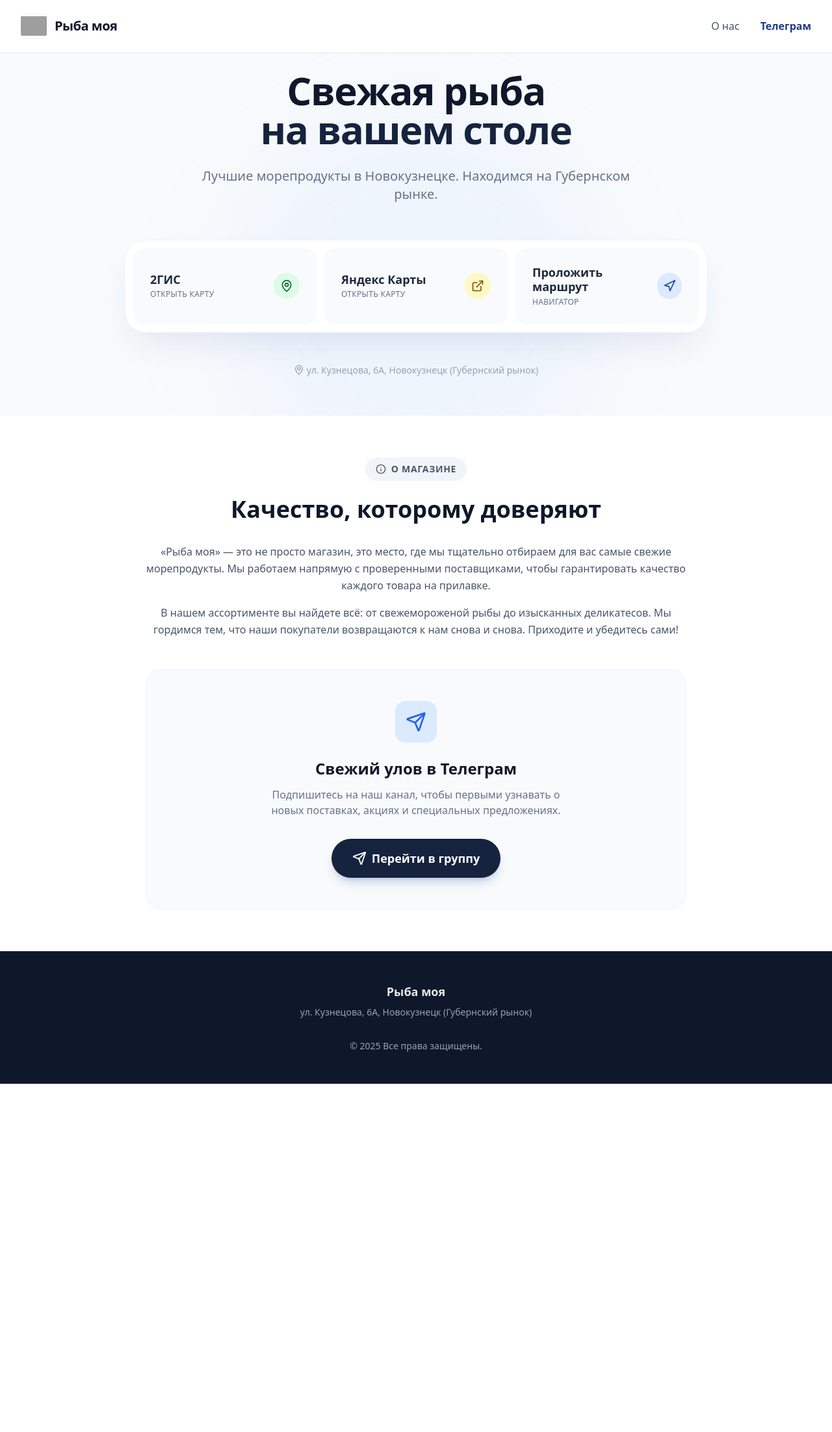
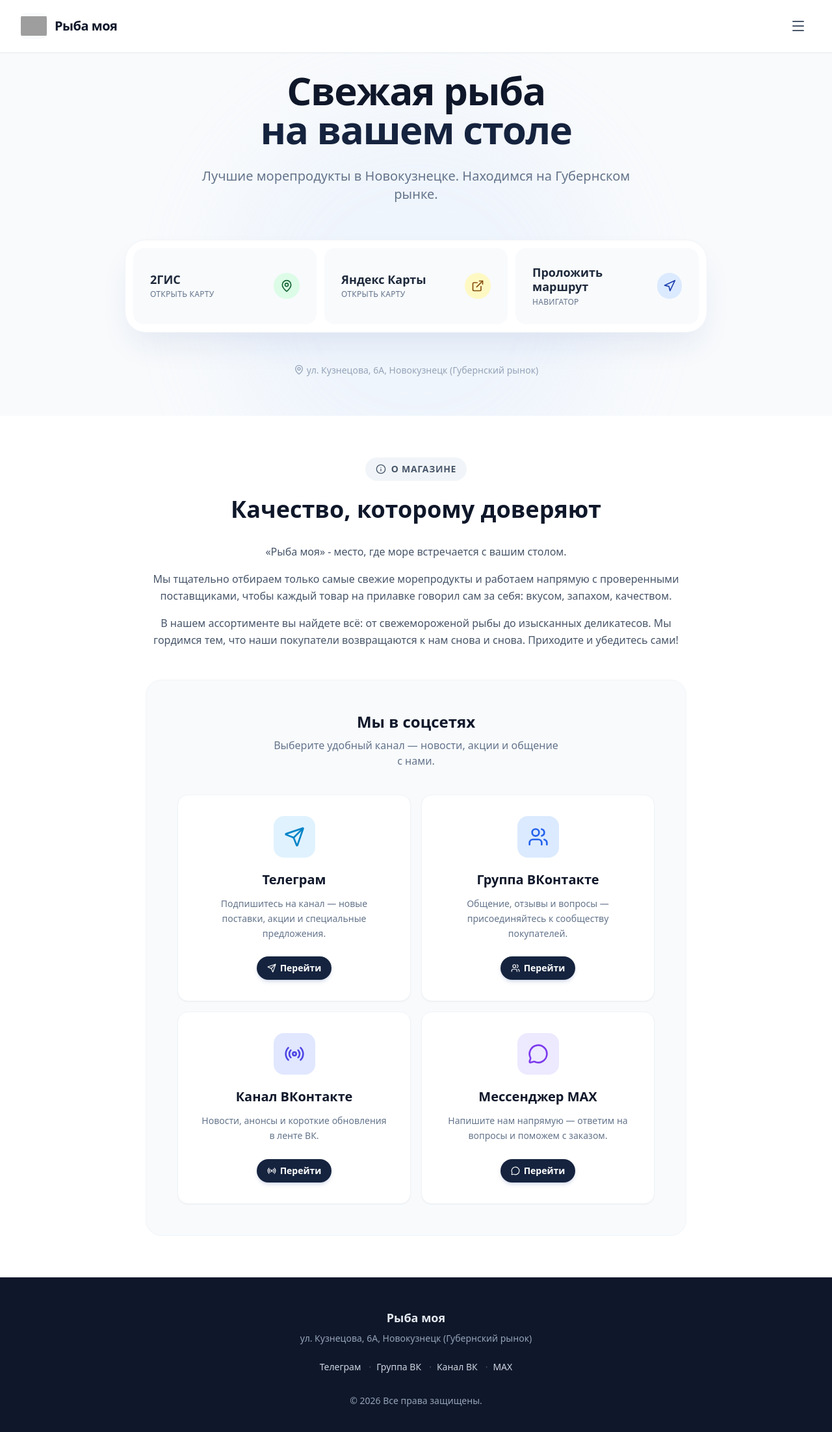
Before and after one commit to GingerMustache/fish_landing, a React (Create React App) app: page / in a window 1280 px wide. Shown: the top 2204 px of the page at 65% size. Before the commit the page ends 1668 px from the top, so only its background shows below. Built offline with nearby package versions, Linux system fonts and the light colour scheme; grey boxes are pictures that could not be loaded.

Commit message:
save changes

```diff
--- a/src/App.js
+++ b/src/App.js
@@ -1,16 +1,67 @@
-import { useState, useRef } from 'react';
-import { MapPin, Navigation, Send, Menu, X, Info, ExternalLink } from 'lucide-react';
-import { motion, AnimatePresence, useInView } from 'framer-motion';
+import { AnimatePresence, motion, useInView } from 'framer-motion';
+import { ExternalLink, Info, MapPin, Menu, MessageCircle, Navigation, Radio, Send, Users, X } from 'lucide-react';
+import { useRef, useState } from 'react';
 
 // --- CONFIGURATION ---
 const SHOP_CONFIG = {
   name: "Рыба моя",
   telegramUsername: "ryba_moya_gubern",
+  vkGroupUrl: "https://vk.ru/club236313284",
+  vkChannelUrl:
+    "https://vk.ru/?u=2&to=L2ltL2NoYW5uZWxzLy0yMzczNzc4MDU/dDJmcz0wMTQzZGU1N2QyMmU1YzJiZDRfMw--",
+  maxMessengerUrl: "https://max.ru/join/bT9qTZaXzce5UGbIY1M1bJrO2CNwg5UPlNXSHbPGmuc",
   address: "ул. Кузнецова, 6А, Новокузнецк (Губернский рынок)",
   yandexMapLink: "https://yandex.ru/maps/org/ryba_moya/143227952967/?ll=87.136978%2C53.746522&z=17",
   yandexMapsRouteUrl: "https://yandex.ru/maps/237/novokuznetsk/?ll=87.136978%2C53.746522&mode=routes&rtext=~53.746724%2C87.137262&rtt=auto&ruri=~ymapsbm1%3A%2F%2Forg%3Foid%3D143227952967&z=17",
   twoGisUrl: "https://2gis.ru/novokuznetsk/firm/70000001031547900",
 };
+
+const getSocialLinks = (telegramUrl) => [
+  { href: telegramUrl, label: "Телеграм" },
+  { href: SHOP_CONFIG.vkGroupUrl, label: "Группа ВК" },
+  { href: SHOP_CONFIG.vkChannelUrl, label: "Канал ВК" },
+  { href: SHOP_CONFIG.maxMessengerUrl, label: "MAX" },
+];
+
+const getAboutSocialCards = (telegramUrl) => [
+  {
+    key: "telegram",
+    href: telegramUrl,
+    title: "Телеграм",
+    description:
+      "Подпишитесь на канал — новые поставки, акции и специальные предложения.",
+    cta: "Перейти",
+    icon: Send,
+    iconBg: "bg-sky-100 text-sky-600",
+  },
+  {
+    key: "vkGroup",
+    href: SHOP_CONFIG.vkGroupUrl,
+    title: "Группа ВКонтакте",
+    description: "Общение, отзывы и вопросы — присоединяйтесь к сообществу покупателей.",
+    cta: "Перейти",
+    icon: Users,
+    iconBg: "bg-blue-100 text-blue-600",
+  },
+  {
+    key: "vkChannel",
+    href: SHOP_CONFIG.vkChannelUrl,
+    title: "Канал ВКонтакте",
+    description: "Новости, анонсы и короткие обновления в ленте ВК.",
+    cta: "Перейти",
+    icon: Radio,
+    iconBg: "bg-indigo-100 text-indigo-600",
+  },
+  {
+    key: "max",
+    href: SHOP_CONFIG.maxMessengerUrl,
+    title: "Мессенджер MAX",
+    description: "Напишите нам напрямую — ответим на вопросы и поможем с заказом.",
+    cta: "Перейти",
+    icon: MessageCircle,
+    iconBg: "bg-violet-100 text-violet-600",
+  },
+];
 
 // --- COMPONENTS ---
 
@@ -33,21 +84,49 @@
 const PrimaryButton = ({ children, onClick, icon: Icon }) => (
   <motion.button
     onClick={onClick}
-    className="inline-flex items-center justify-center gap-2 px-8 py-4 rounded-full font-bold text-white shadow-lg shadow-blue-900/20 hover:shadow-blue-900/40 hover:-translate-y-1 transition-all active:translate-y-0 active:scale-95 text-lg"
+    className="inline-flex items-center justify-center gap-1.5 px-4 py-2 rounded-full font-bold text-white text-sm shadow-md shadow-blue-900/15 hover:shadow-lg hover:shadow-blue-900/30 hover:-translate-y-0.5 transition-all active:translate-y-0 active:scale-95"
     style={{ backgroundColor: 'rgb(21,35,62)' }}
     whileTap={{ scale: 0.97 }}
   >
-    {Icon && <Icon size={22} />}
+    {Icon && <Icon size={14} />}
     {children}
   </motion.button>
 );
 
-const AboutSectionContent = ({ telegramUrl }) => {
+const AboutSocialCard = ({ card, className = "" }) => {
+  const Icon = card.icon;
+  return (
+    <div
+      className={`flex flex-col items-center text-center bg-white rounded-2xl p-6 md:p-8 border border-slate-100 shadow-sm ${className}`}
+    >
+      <div className={`w-16 h-16 rounded-2xl flex items-center justify-center mb-5 ${card.iconBg}`}>
+        <Icon size={32} />
+      </div>
+      <h3 className="text-xl font-bold text-slate-900 mb-3">{card.title}</h3>
+      <p className="text-slate-500 mb-6 text-sm leading-relaxed flex-1">{card.description}</p>
+      <PrimaryButton icon={Icon} onClick={() => window.open(card.href, "_blank")}>
+        {card.cta}
+      </PrimaryButton>
+    </div>
+  );
+};
+
+const AboutSectionContent = ({ aboutSocialCards }) => {
   const headerRef = useRef(null);
   const contentRef = useRef(null);
+  const [activeSocialSlide, setActiveSocialSlide] = useState(0);
 
   const isHeaderInView = useInView(headerRef, { once: true, amount: 0.01 });
   const isContentInView = useInView(contentRef, { once: true, amount: 0.1 });
+
+  const handleSocialCarouselScroll = (e) => {
+    const { scrollLeft, scrollWidth, clientWidth } = e.target;
+    const maxScroll = scrollWidth - clientWidth;
+    if (maxScroll <= 0) return;
+    const progress = scrollLeft / maxScroll;
+    const n = aboutSocialCards.length;
+    setActiveSocialSlide(Math.min(n - 1, Math.max(0, Math.floor(progress * n))));
+  };
 
   return (
     <div>
@@ -75,25 +154,57 @@
       >
         <div className="prose prose-lg mx-auto text-slate-600 mb-12 leading-relaxed">
           <p className="mb-4">
-            «Рыба моя» — это не просто магазин, это место, где мы тщательно отбираем для вас самые свежие морепродукты. Мы работаем напрямую с проверенными поставщиками, чтобы гарантировать качество каждого товара на прилавке.
+            «Рыба моя» - место, где море встречается с вашим столом.
+          </p>
+          <p className="mb-4">
+            Мы тщательно отбираем только самые свежие морепродукты и работаем напрямую с проверенными поставщиками, чтобы каждый товар на прилавке говорил сам за себя: вкусом, запахом, качеством.
           </p>
           <p>
             В нашем ассортименте вы найдете всё: от свежемороженой рыбы до изысканных деликатесов. Мы гордимся тем, что наши покупатели возвращаются к нам снова и снова. Приходите и убедитесь сами!
           </p>
         </div>
 
-        <div className="bg-slate-50 rounded-3xl p-8 md:p-12 border border-slate-100">
-          <div className="flex flex-col items-center">
-            <div className="w-16 h-16 bg-blue-100 text-blue-600 rounded-2xl flex items-center justify-center mb-6">
-              <Send size={32} />
-            </div>
-            <h3 className="text-2xl font-bold text-slate-900 mb-3">Свежий улов в Телеграм</h3>
-            <p className="text-slate-500 mb-8 max-w-md">
-              Подпишитесь на наш канал, чтобы первыми узнавать о новых поставках, акциях и специальных предложениях.
+        <div className="bg-slate-50 rounded-3xl p-6 md:p-12 border border-slate-100">
+          <div className="flex flex-col items-center mb-8 md:mb-10">
+            <h3 className="text-2xl font-bold text-slate-900 mb-2">Мы в соцсетях</h3>
+            <p className="text-slate-500 text-sm md:text-base max-w-md">
+              Выберите удобный канал — новости, акции и общение с нами.
             </p>
-            <PrimaryButton icon={Send} onClick={() => window.open(telegramUrl, '_blank')}>
-              Перейти в группу
-            </PrimaryButton>
+          </div>
+
+          <div
+            onScroll={handleSocialCarouselScroll}
+            className="md:hidden flex flex-row gap-3 overflow-x-auto snap-x snap-mandatory -mx-4 px-4 pb-2 scrollbar-hide"
+          >
+            {aboutSocialCards.map((card) => (
+              <AboutSocialCard
+                key={card.key}
+                card={card}
+                className="min-w-[min(92vw,320px)] w-[min(92vw,320px)] shrink-0 snap-center"
+              />
+            ))}
+          </div>
+
+          <div className="hidden md:grid md:grid-cols-2 md:gap-4">
+            {aboutSocialCards.map((card) => (
+              <AboutSocialCard key={card.key} card={card} className="min-h-0" />
+            ))}
+          </div>
+
+          <div className="md:hidden flex justify-center gap-2 mt-4">
+            {aboutSocialCards.map((_, index) => (
+              <div
+                key={index}
+                className={`
+                  h-2 rounded-full transition-all duration-300
+                  ${activeSocialSlide === index
+                    ? "w-6"
+                    : "w-2 bg-slate-300"
+                  }
+                `}
+                style={{ backgroundColor: activeSocialSlide === index ? "rgb(21,35,62)" : "" }}
+              />
+            ))}
           </div>
         </div>
       </motion.div>
@@ -101,7 +212,7 @@
   );
 };
 
-const FooterContent = ({ shopConfig }) => {
+const FooterContent = ({ shopConfig, socialLinks }) => {
   const ref = useRef(null);
   const isInView = useInView(ref, { once: true, amount: 0.3 });
 
@@ -125,8 +236,26 @@
     >
       <div className="max-w-7xl mx-auto px-4">
         <motion.p variants={itemVariants} className="font-bold text-slate-200 text-lg mb-2">{shopConfig.name}</motion.p>
-        <motion.p variants={itemVariants} className="mb-8 opacity-60">{shopConfig.address}</motion.p>
-        <motion.p variants={itemVariants}>© 2025 Все права защищены.</motion.p>
+        <motion.p variants={itemVariants} className="mb-6 opacity-60">{shopConfig.address}</motion.p>
+        <motion.div
+          variants={itemVariants}
+          className="flex flex-wrap justify-center items-center gap-x-1 gap-y-2 mb-8 text-sm"
+        >
+          {socialLinks.map((link, index) => (
+            <span key={link.label} className="inline-flex items-center">
+              {index > 0 && <span className="mx-2 text-slate-600 select-none" aria-hidden>·</span>}
+              <a
+                href={link.href}
+                target="_blank"
+                rel="noreferrer"
+                className="font-medium text-slate-300 hover:text-white transition-colors"
+              >
+                {link.label}
+              </a>
+            </span>
+          ))}
+        </motion.div>
+        <motion.p variants={itemVariants}>© 2026 Все права защищены.</motion.p>
       </div>
     </motion.footer>
   );
@@ -135,11 +264,13 @@
 // --- MAIN APP COMPONENT ---
 
 export default function FishShopLanding() {
-  const [isMobileMenuOpen, setIsMobileMenuOpen] = useState(false);
+  const [isNavMenuOpen, setIsNavMenuOpen] = useState(false);
 
   const [activeSlide, setActiveSlide] = useState(0);
 
   const telegramUrl = `https://t.me/${SHOP_CONFIG.telegramUsername}`;
+  const socialLinks = getSocialLinks(telegramUrl);
+  const aboutSocialCards = getAboutSocialCards(telegramUrl);
   const handleScroll = (e) => {
     const { scrollLeft, scrollWidth, clientWidth } = e.target;
     const maxScroll = scrollWidth - clientWidth;
@@ -184,37 +315,41 @@
               </span>
             </div>
 
-            <div className="hidden md:flex items-center space-x-8">
-              <a href="#about" className="font-medium hover:text-blue-900 transition-colors">О нас</a>
-              <button
-                onClick={() => window.open(telegramUrl, '_blank')}
-                className="font-bold text-blue-900 hover:opacity-80 transition-opacity"
-              >
-                Телеграм
-              </button>
-            </div>
-
             <button
-              className="md:hidden p-2 text-slate-600"
-              onClick={() => setIsMobileMenuOpen(!isMobileMenuOpen)}
+              type="button"
+              aria-expanded={isNavMenuOpen}
+              aria-label={isNavMenuOpen ? "Закрыть меню" : "Открыть меню"}
+              className="p-2 text-slate-600"
+              onClick={() => setIsNavMenuOpen(!isNavMenuOpen)}
             >
-              {isMobileMenuOpen ? <X /> : <Menu />}
+              {isNavMenuOpen ? <X /> : <Menu />}
             </button>
           </div>
         </div>
 
         <AnimatePresence>
-          {isMobileMenuOpen && (
+          {isNavMenuOpen && (
             <motion.div
               initial={{ opacity: 0, y: -20 }}
               animate={{ opacity: 1, y: 0 }}
               exit={{ opacity: 0, y: -20 }}
               transition={{ duration: 0.2 }}
-              className="md:hidden bg-white border-t border-slate-100 absolute w-full shadow-xl"
+              className="bg-white border-t border-slate-100 absolute w-full shadow-xl left-0"
             >
-              <div className="px-4 pt-2 pb-2 space-y-2">
-                <a href="#about" onClick={() => setIsMobileMenuOpen(false)} className="block py-3 px-4 rounded-lg hover:bg-slate-50 text-slate-800 font-medium">О нас</a>
-                <a href={telegramUrl} target="_blank" rel="noreferrer" className="block py-3 px-4 rounded-lg hover:bg-slate-50 text-blue-900 font-bold">Телеграм Канал</a>
+              <div className="max-w-7xl mx-auto px-4 sm:px-6 lg:px-8 pt-2 pb-2 space-y-2">
+                <a href="#about" onClick={() => setIsNavMenuOpen(false)} className="block py-3 px-4 rounded-lg hover:bg-slate-50 text-slate-800 font-medium">О нас</a>
+                {socialLinks.map((link) => (
+                  <a
+                    key={link.label}
+                    href={link.href}
+                    target="_blank"
+                    rel="noreferrer"
+                    onClick={() => setIsNavMenuOpen(false)}
+                    className="block py-3 px-4 rounded-lg hover:bg-slate-50 text-blue-900 font-bold"
+                  >
+                    {link.label}
+                  </a>
+                ))}
               </div>
             </motion.div>
           )}
@@ -328,11 +463,11 @@
 
       <section id="about" className="py-16 bg-white relative">
         <div className="max-w-4xl mx-auto px-4 sm:px-6 lg:px-8 text-center">
-          <AboutSectionContent telegramUrl={telegramUrl} />
+          <AboutSectionContent aboutSocialCards={aboutSocialCards} />
         </div>
       </section>
 
-      <FooterContent shopConfig={SHOP_CONFIG} />
+      <FooterContent shopConfig={SHOP_CONFIG} socialLinks={socialLinks} />
 
     </motion.div>
   );
```
Also changed, not shown: 1 other file (tests, documents, lock files or other folders).
